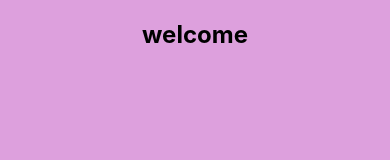
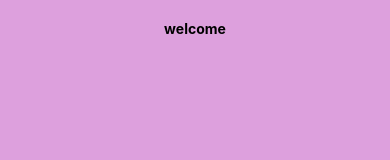
Before and after one commit to sudhir-tiwari2002/DynamicUi, a React Native app: screen / in a window 390 px wide. Shown: the top 160 px of the page. Built offline with nearby package versions, Linux system fonts and the light colour scheme.

Commit message:
plateform module from plateform specific code (first approach)

```diff
--- a/App.js
+++ b/App.js
@@ -1,5 +1,5 @@
 
-import { StyleSheet,Text, View , SafeAreaView} from 'react-native';
+import { StyleSheet,Text, View , SafeAreaView , Platform} from 'react-native';
 
 
 export default function App() {
@@ -22,6 +22,7 @@
   container: {
     flex: 1,
     backgroundColor: 'plum',
+    paddingTop : Platform.OS === "android" ? 25 : 0
     // alignItems: 'center',
     // justifyContent: 'center',
   },
@@ -36,7 +37,17 @@
     // justifyContent:"center"
   },
   text:{
-    fontSize:24,
+    ...Platform.select ({
+      ios: {
+        color : "purple",
+        fontSize : 24,
+        fontStyle : "italic"
+      },
+      android : {
+        color: "blue",
+        fontSize: 30
+      }
+    }),
     fontWeight : "bold",
     textAlign: "center"
   }
```
